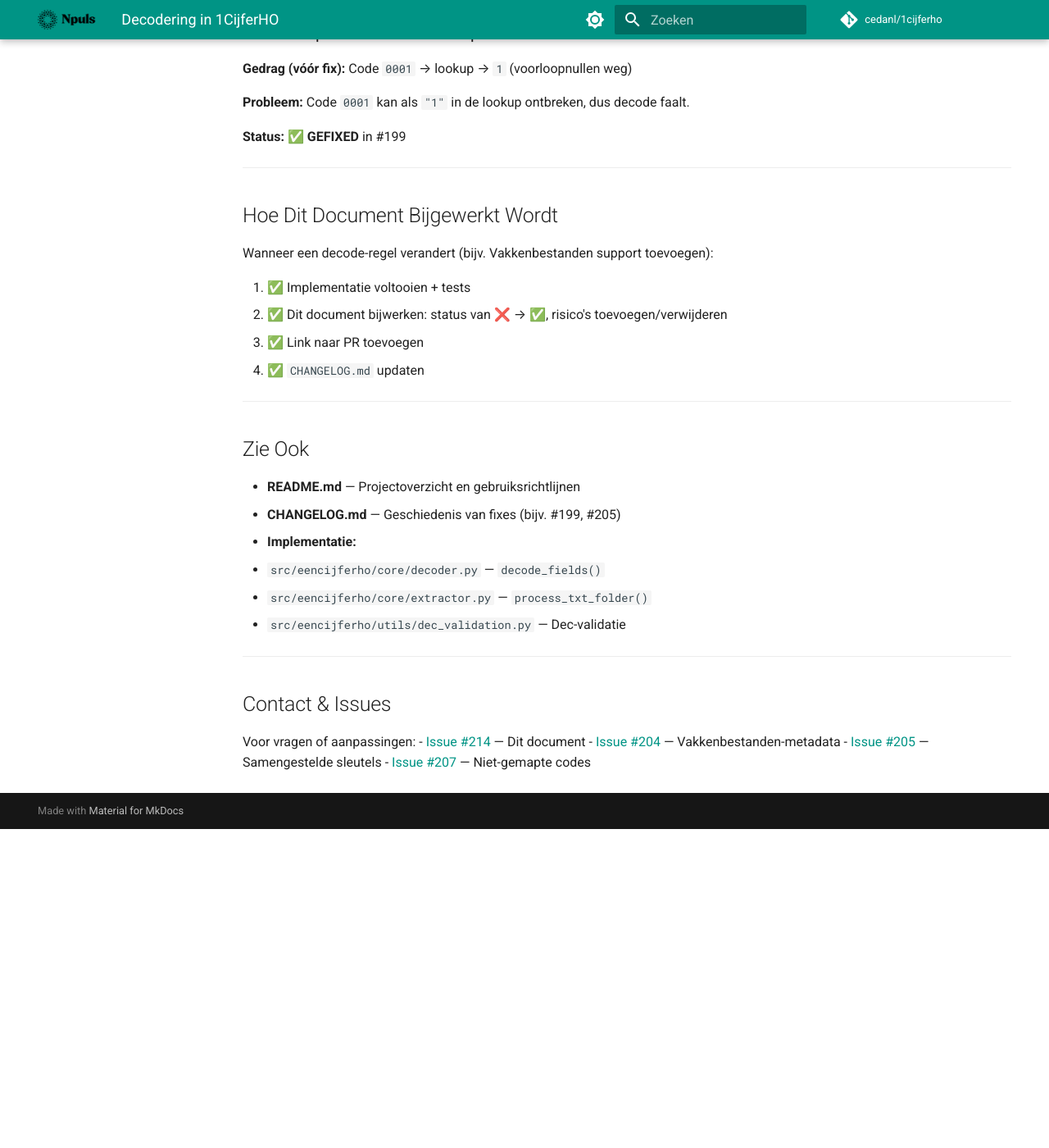
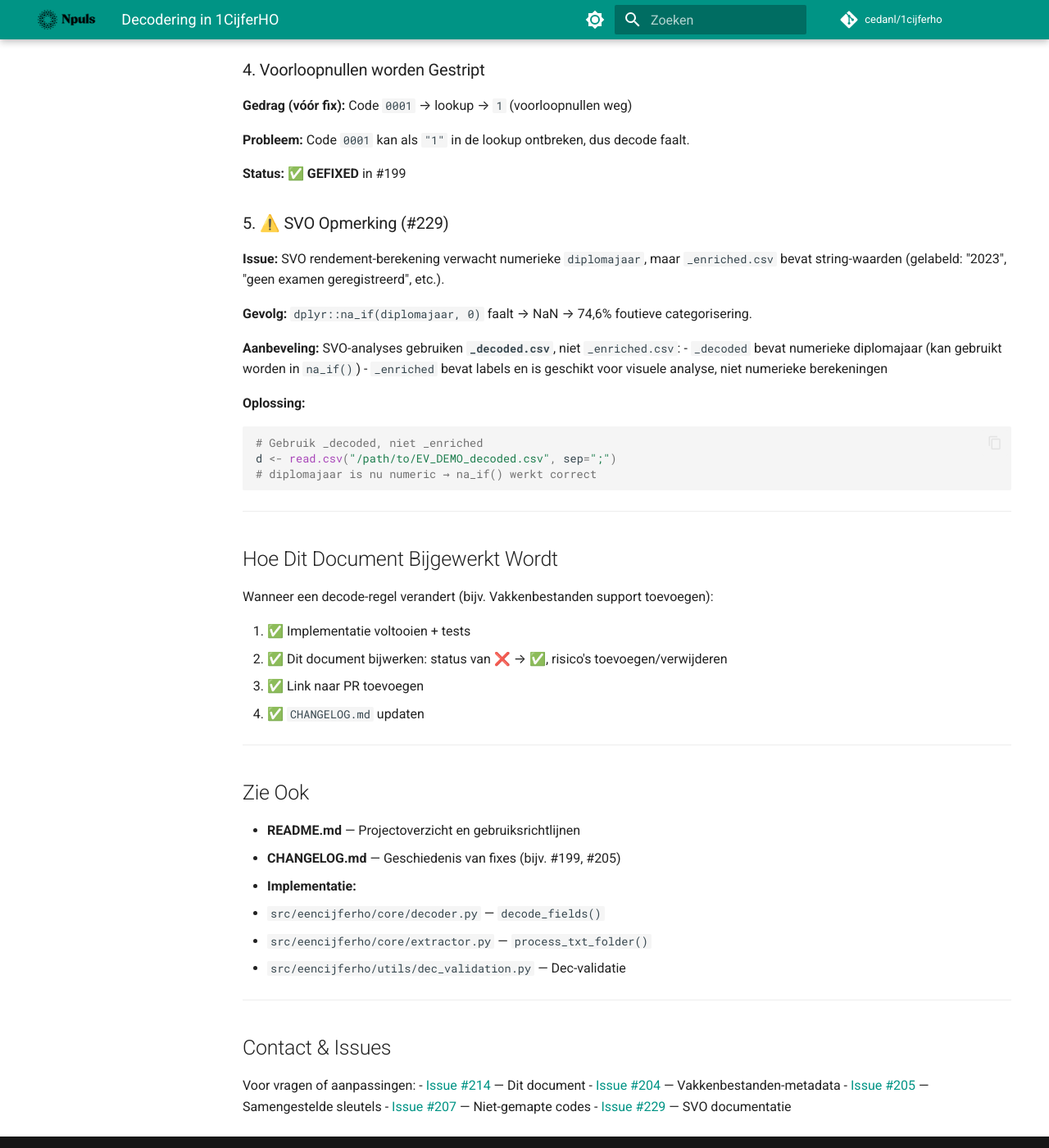
Before and after one commit to cedanl/1cijferho, an MkDocs documentation site: the page built from docs/decodering.md, in a window 1280 px wide and 1400 px high, scrolled down 6300 px. Shown: the whole window at 82% size. Built offline with MkDocs 1.6.1 and Material for MkDocs 9.7.7, drawn with Linux system fonts in a browser that asks for light colours; comment, search, counter and statistics services are not loaded; before the commit the page ends 7311 px from its top, so only the background shows below that; some of the changed text lies outside the part shown.

Commit message:
fix(#229): integrate SVO documentation - _decoded vs _enriched guidance
- Added SVO issue section explaining numeric vs string diplomajaar
- Added diplomajaar row to kolom table with SVO warning
- Added issue #229 to Contact & Issues section

Co-Authored-By: Claude Haiku 4.5 <noreply@anthropic.com>
Entire-Checkpoint: 01M3M3NGG1SCTC1Y643ZSC1912

````diff
--- a/docs/decodering.md
+++ b/docs/decodering.md
@@ -184,6 +184,7 @@ Dit document beschrijft welke DUO-velden worden gedecodeert naar labels en welke
 
 | Kolom | Type `_decoded` | Type `_enriched` | Gedrag | Risico's |
 |-------|-----------------|------------------|--------|----------|
+| Diplomajaar | **numeric** | **character** | Gelabeld in _enriched | ⚠️ **SVO:** zie opmerking hieronder |
 | Geboorteland | string | string | Code → Label | Niet-gemapte codes + dict-volgorde voor lege waarden |
 | Nationaliteit 1–3 | string | string | Code → Label | Idem |
 | Instellingscode | string | string | Code → Label | Historische codes verdwenen in lookup |
@@ -243,6 +244,23 @@ Dit document beschrijft welke DUO-velden worden gedecodeert naar labels en welke
 
 **Status:** ✅ **GEFIXED** in #199
 
+### 5. ⚠️ SVO Opmerking (#229)
+
+**Issue:** SVO rendement-berekening verwacht numerieke `diplomajaar`, maar `_enriched.csv` bevat string-waarden (gelabeld: "2023", "geen examen geregistreerd", etc.).
+
+**Gevolg:** `dplyr::na_if(diplomajaar, 0)` faalt → NaN → 74,6% foutieve categorisering.
+
+**Aanbeveling:** SVO-analyses gebruiken **`_decoded.csv`**, niet `_enriched.csv`:
+- `_decoded` bevat numerieke diplomajaar (kan gebruikt worden in `na_if()`)
+- `_enriched` bevat labels en is geschikt voor visuele analyse, niet numerieke berekeningen
+
+**Oplossing:**
+```R
+# Gebruik _decoded, niet _enriched
+d <- read.csv("/path/to/EV_DEMO_decoded.csv", sep=";")
+# diplomajaar is nu numeric → na_if() werkt correct
+```
+
 ---
 
 ## Hoe Dit Document Bijgewerkt Wordt
@@ -274,3 +292,4 @@ Voor vragen of aanpassingen:
 - [Issue #204](https://github.com/cedanl/1cijferho/issues/204) — Vakkenbestanden-metadata
 - [Issue #205](https://github.com/cedanl/1cijferho/issues/205) — Samengestelde sleutels
 - [Issue #207](https://github.com/cedanl/1cijferho/issues/207) — Niet-gemapte codes
+- [Issue #229](https://github.com/cedanl/1cijferho/issues/229) — SVO documentatie
````
